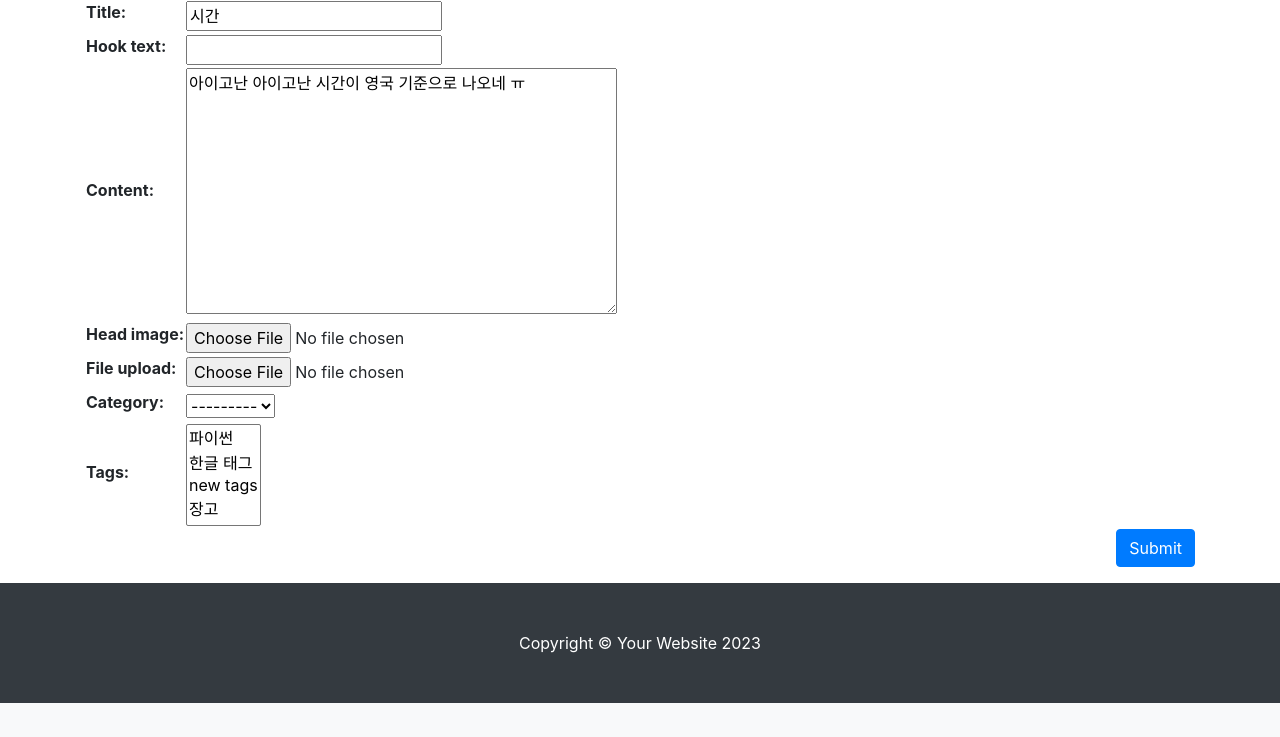
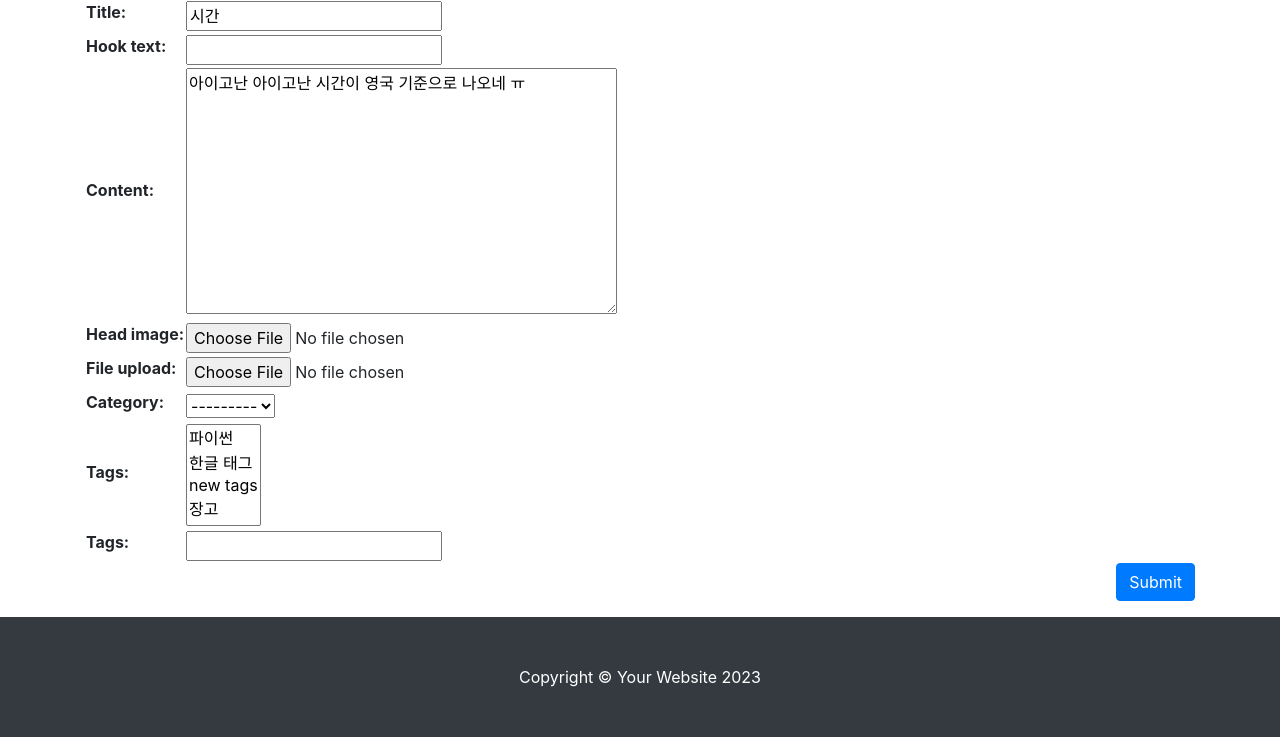
Before and after one commit to pyeel/Django-Blog, a Django app: page /blog/update_post/3/ in a window 1280 px wide. Shown: the part 154-891 px from the top of the page. Before the commit the page ends 857 px from the top, so only its background shows below. Run offline with Django 4.2, Linux system fonts and the light colour scheme; a user stored in the database is signed in; data comes from the database, SQL or seed files in the repository; both versions use the stored data as it was after the commit; some libraries are stand-ins or nearby versions.

Commit message:
포스트를 수정할 때 텍스트로 태그 지정하기

```diff
--- a/blog/templates/blog/post_update_form.html
+++ b/blog/templates/blog/post_update_form.html
@@ -12,6 +12,10 @@
         <!-- 장고에서 폼을 이용할 때는 {% csrf_token %}을 <form>태그 안에 넣어야 함. -->
         <table>
             {{ form }}
+            <tr>
+                <th><label for="id_tags_str">Tags:</label></th>
+                <td><input type="text" name="tags_str" id="id_tags_str" value="{{ tags_str_default }}" /></td>
+            </tr>
         </table>
         <button type="submit" class="btn btn-primary float-right">Submit</button>
     </form>
--- a/blog/views.py
+++ b/blog/views.py
@@ -130,6 +130,17 @@ class PostUpdate(LoginRequiredMixin, UpdateView):
     template_name = 'blog/post_update_form.html'
     # 템플릿 파일을 blog/post_update_form.html로 지정
 
+    def get_context_data(self, **kwargs): # get_context_data() 메서드를 사용해서 템플릿에 전달할 데이터를 추가
+        context = super(PostUpdate, self).get_context_data()
+        # get_context_data()를 이용하여 템플릿으로 추가 인자를 넘길 수 있음.
+        # super(PostUpdate, self) -> PostUpdate 클래스의 부모 클래스인 UpdateView 클래스의 메서드를 호출
+        if self.object.tags.exists(): # 수정하고자 하는 포스트에 태그가 존재하면
+            tags_str_list = list() # 태그를 저장할 리스트 생성
+            for t in self.object.tags.all(): # 수정하고자 하는 포스트에 연결된 태그를 모두 가져와서
+                tags_str_list.append(t.name) # 태그의 이름을 리스트에 추가
+            context['tags_str_default'] = "; ".join(tags_str_list) # 태그의 이름을 세미콜론으로 구분해서 문자열로 만들어서 템플릿에 전달
+        return context # context 변수를 반환
+
     def dispatch(self, request, *args, **kwargs):
         if request.user.is_authenticated and request.user == self.get_object().author:
             # 로그인한 사용자가 superuser 또는 staff 인지 확인
@@ -140,3 +151,29 @@ class PostUpdate(LoginRequiredMixin, UpdateView):
         else:
             raise PermissionDenied
             # 권환이 없는 방문자가 타인의 포스트를 수정하려고 할 때 403 오류 메시지를 나타냄
+
+    def form_valid(self, form):
+        response = super(PostUpdate, self).form_valid(form)
+        # super(PostUpdate, self).form_valid(form) -> PostUpdate 클래스의 부모 클래스인 UpdateView 클래스의 form_vali() 메서드를 호출
+        # 태그와 관련된 작업을 하기 전에 UpdateView의 form_valid() 결과값을 response 변수에 임시로 저장
+        self.object.tags.clear() # 수정하고자 하는 포스트에 연결된 태그를 모두 삭제
+
+        tags_str = self.request.POST.get('tags_str')
+        # POST 방식으로 전달된 정보중 name='tags_str'인 input 값을 tags_str 변수에 저장
+        if tags_str:
+            tags_str = tags_str.strip() # tags_str 변수의 앞뒤 공백을 제거
+            tags_str = tags_str.replace(',', ';') # tags_str 변수의 쉼표를 세미콜론으로 변경
+            tags_list = tags_str.split(';') # 세미콜론을 기준으로 문자열을 분리해서 리스트로 만듦
+
+            for t in tags_list: # 리스트의 각 요소를 반복ㅎ면서
+                t = t.strip() # 리스트의 각 요소의 앞뒤 공백을 제거
+                tag, is_tag_created = Tag.objects.get_or_create(name=t)
+                # Tag.object.get_or_create(name=t) -> Tag 모델에서 name 필드의 값이 t인 레코드를 가져오거나 없으면 새로 생성
+                # get_or_create() 메서드는 튜플을 반환하므로 tag와 is_tag_created 변수에 각각 저장
+                if is_tag_created: # ㅅ ㅐ로 생성된 태그라면
+                    tag.slug = slugify(t, allow_unicode=True)
+                    # slugfy() 함수를 사용해서 태그의 이름을 슬러그로 변환, allow_unicode=True -> 한글을 포함한 유니코드 문자를 허용
+                    tag.save() # 슬러그를 저장
+                self.object.tags.add(tag) # Post 모델의 tags 필드에 태그를 추가, self.object는 이번에 새로 만든 포스트를 의미
+
+        return response # 작업이 끝나면 response 변수에 담아두었던 UpdateView의 form_valid() 결과값을 반환
```
Also changed, not shown: blog/tests.py (+21 -1 lines), db.sqlite3.
